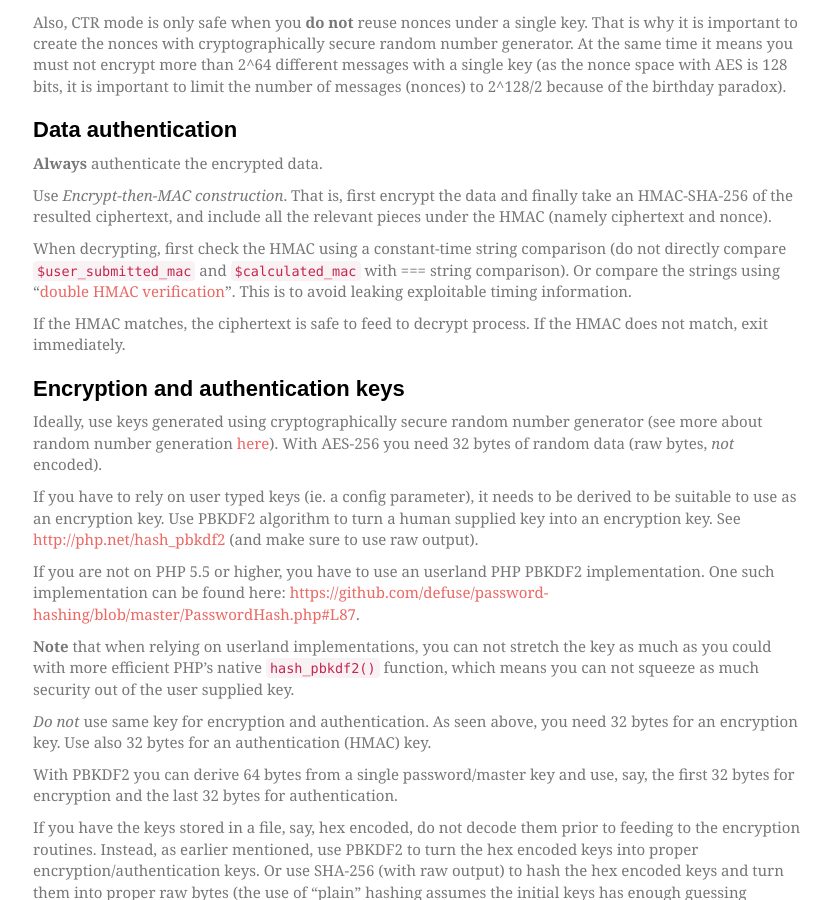
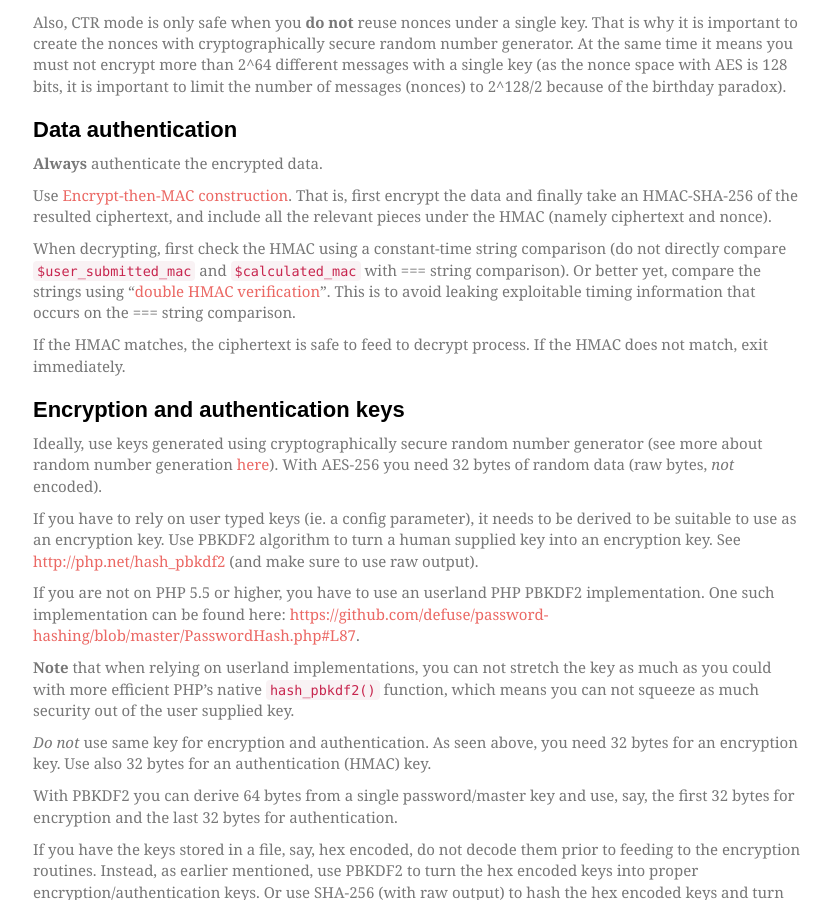
Before and after one commit to timoh6/timoh6.github.com, a Jekyll site: the page built from _posts/2014-06-16-PHP-data-encryption-cheatsheet.md, in a window 1280 px wide and 900 px high, scrolled down 866 px. Shown: the whole window, without its empty margins (222-1052 px from the left). Built offline with Jekyll 4.4.1, drawn with Linux system fonts in a browser that asks for light colours; some web fonts are replaced; comment, search, counter and statistics services are not loaded.

Commit message:
Revise post

```diff
--- a/_posts/2014-06-16-PHP-data-encryption-cheatsheet.md
+++ b/_posts/2014-06-16-PHP-data-encryption-cheatsheet.md
@@ -47,9 +47,9 @@ Data authentication
 
 **Always** authenticate the encrypted data.
 
-Use _Encrypt-then-MAC construction_. That is, first encrypt the data and finally take an HMAC-SHA-256 of the resulted ciphertext, and include all the relevant pieces under the HMAC (namely ciphertext and nonce).
+Use [Encrypt-then-MAC construction](http://www.daemonology.net/blog/2009-06-24-encrypt-then-mac.html). That is, first encrypt the data and finally take an HMAC-SHA-256 of the resulted ciphertext, and include all the relevant pieces under the HMAC (namely ciphertext and nonce).
 
-When decrypting, first check the HMAC using a constant-time string comparison (do not directly compare `$user_submitted_mac` and `$calculated_mac` with === string comparison). Or compare the strings using "[double HMAC verification](https://www.isecpartners.com/blog/2011/february/double-hmac-verification.aspx)". This is to avoid leaking exploitable timing information.
+When decrypting, first check the HMAC using a constant-time string comparison (do not directly compare `$user_submitted_mac` and `$calculated_mac` with === string comparison). Or better yet, compare the strings using "[double HMAC verification](https://www.isecpartners.com/blog/2011/february/double-hmac-verification.aspx)". This is to avoid leaking exploitable timing information that occurs on the === string comparison.
 
 If the HMAC matches, the ciphertext is safe to feed to decrypt process. If the HMAC does not match, exit immediately.
 
```
